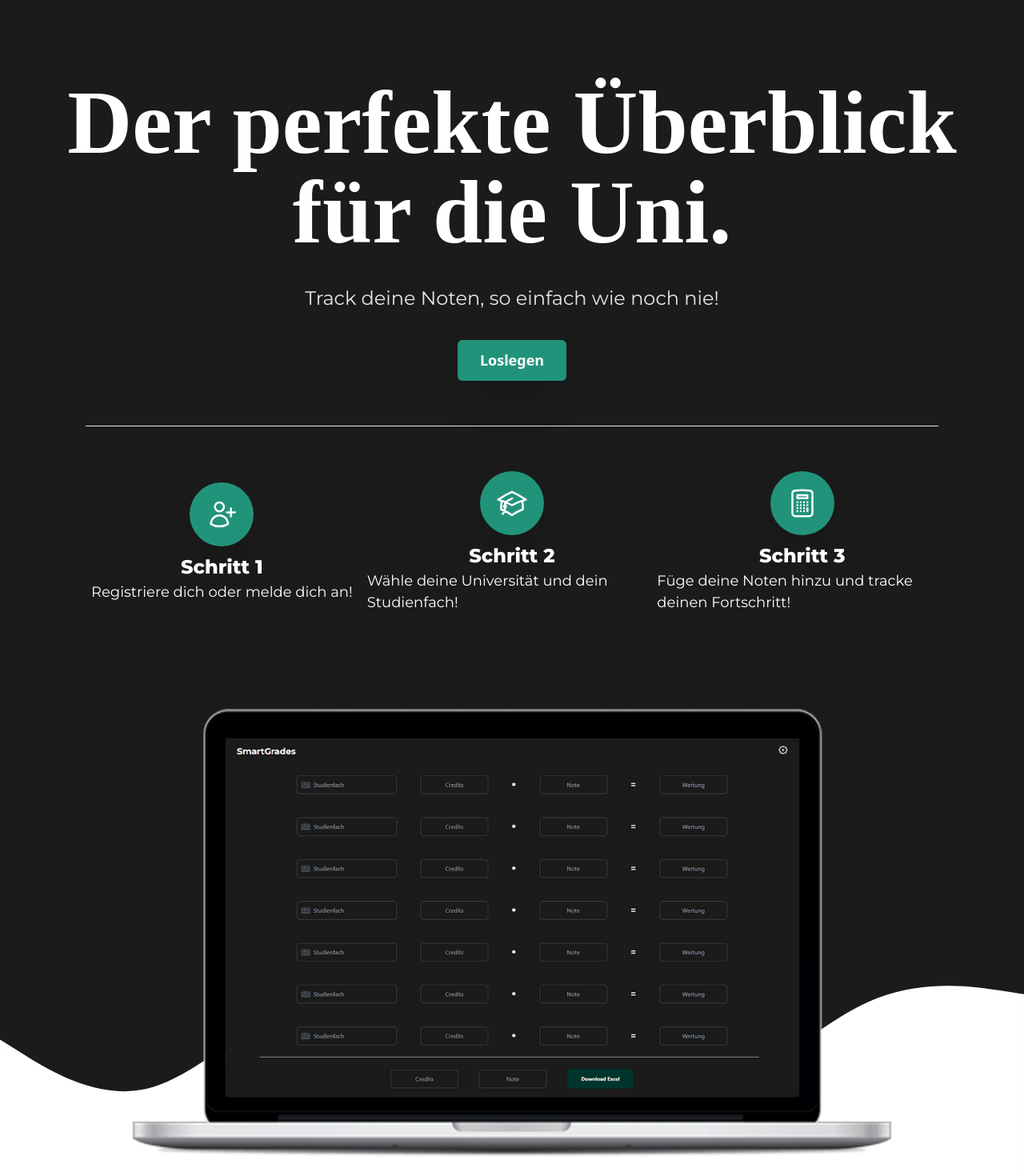
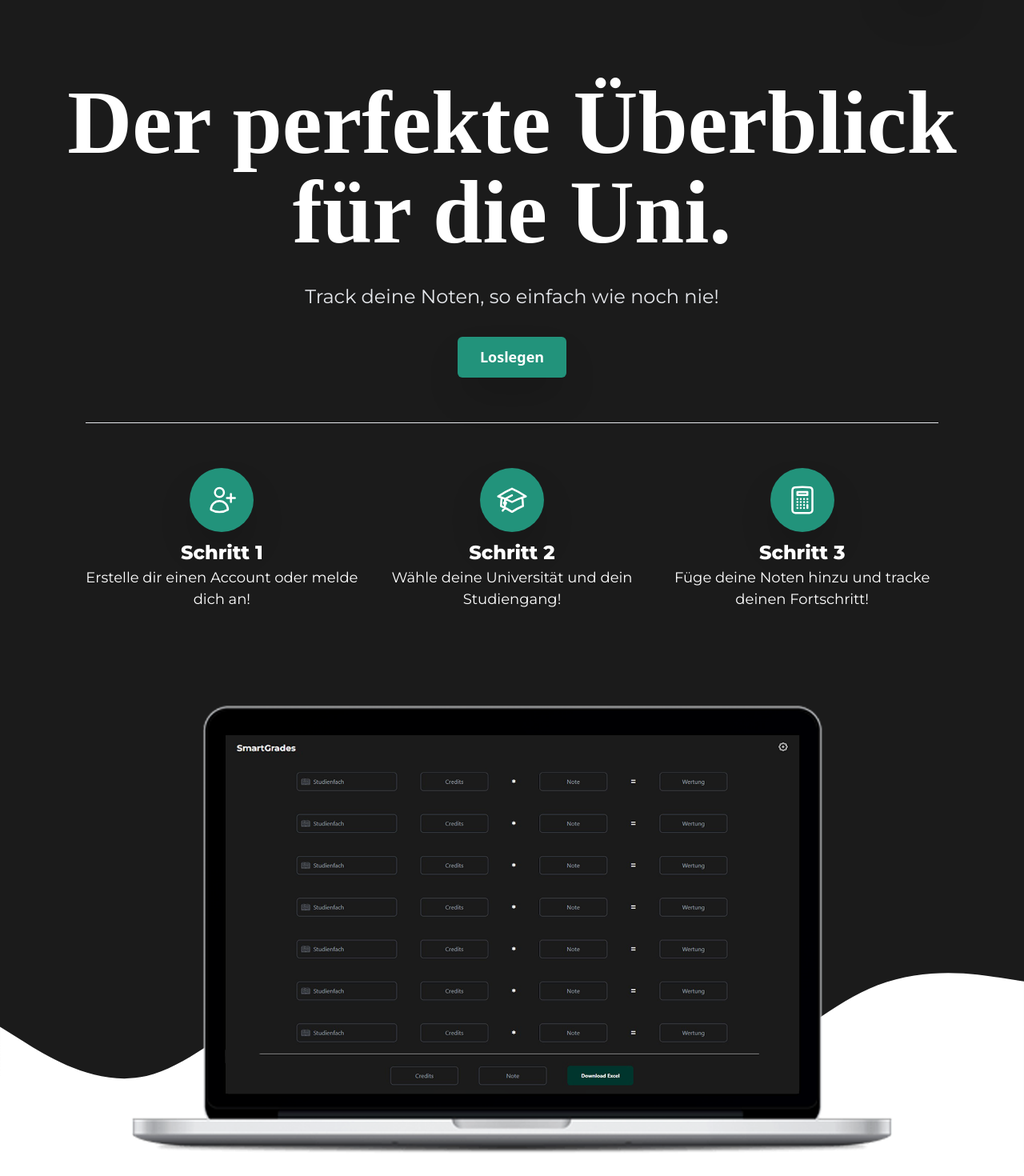
Before and after one commit to Smart-Grades/simple-grades, a Nuxt app: page / in a window 1280 px wide. Shown: the part 71-1541 px from the top of the page at 80% size. Built offline with nearby package versions, Linux system fonts and the light colour scheme; a web font is replaced by a local one.

Commit message:
style: changed text-styles and lowered macbooks

```diff
--- a/components/IndexHero.vue
+++ b/components/IndexHero.vue
@@ -8,7 +8,7 @@
         Der perfekte Überblick <br />für die Uni.
       </h1>
       <h5
-        class="font-main text-gray-200 text-base leading-10 sm:text-xl md:text-2xl"
+        class="font-main text-gray-200 text-base sm:text-xl md:text-2xl"
       >
         Track deine Noten, so einfach wie noch nie!
       </h5>
--- a/components/IndexSteps.vue
+++ b/components/IndexSteps.vue
@@ -2,7 +2,7 @@
   <div>
     <!-- Steps-Steps -->
     <div
-      class="mb-16 px-6 space-y-8 sm:mb-28 sm:px-12 sm:space-y-14 md:px-20 xl:px-24 xl:space-y-0 xl:flex xl:justify-between xl:items-center 2xl:px-44"
+      class="text-center mb-16 px-6 space-y-8 sm:mb-28 sm:px-12 sm:space-y-14 md:px-20 xl:px-24 xl:space-y-0 xl:flex xl:justify-between xl:items-center 2xl:px-44"
     >
       <div
         class="flex flex-col items-center md:flex-row xl:flex-col xl:w-[425px]"
@@ -33,7 +33,7 @@
             Schritt 1
           </h2>
           <p class="font-main text-white sm:text-lg">
-            Registriere dich oder melde dich an!
+            Erstelle dir einen Account oder melde dich an!
           </p>
         </div>
       </div>
@@ -67,7 +67,7 @@
             Schritt 2
           </h2>
           <p class="font-main text-white sm:text-lg">
-            Wähle deine Universität und dein Studienfach!
+            Wähle deine Universität und dein Studiengang!
           </p>
         </div>
       </div>
@@ -110,7 +110,7 @@
     </div>
 
     <!-- MacBook-Illustration -->
-    <div class="mb-4 flex justify-center || 2xl:mb-20">
+    <div class="mb-1 flex justify-center || 2xl:mb-20">
       <img
         class="w-[40rem] || sm:w-[42rem] || md:[50rem] || lg:w-[62rem] || xl:w-[70rem]"
         src="/assets/img/macbookpro-dashboard.png"
```
